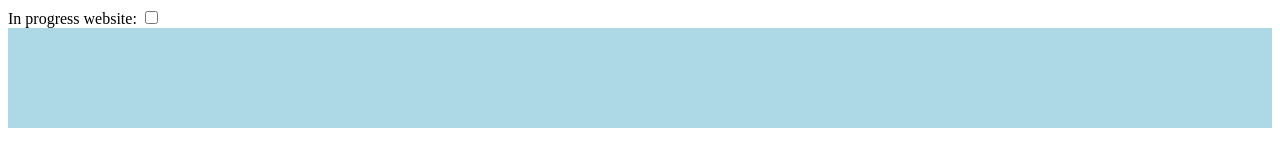
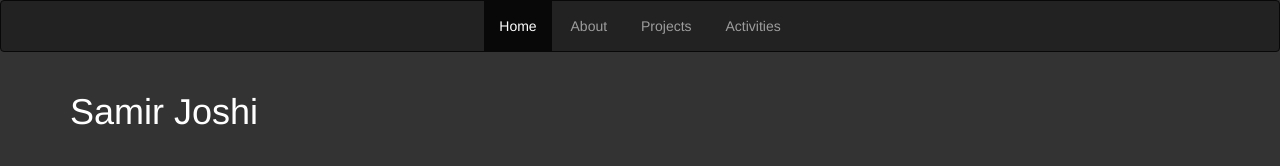
Before and after one commit to SamirJoshiGit/SamirJoshiGit.github.io, a plain HTML site: page index.html in a window 1280 px wide. Drawn offline with nearby package versions, Linux system fonts and the light colour scheme; some packages are replaced by stand-ins of ours.

Commit message:
Temp landing page

```diff
--- a/index.html
+++ b/index.html
@@ -1,33 +1,51 @@
 <!DOCTYPE html>
-<html>
+<html lang="en">
+<head>
+  <title>Samir Joshi</title>
+  <meta charset="utf-8">
+  <meta name="viewport" content="width=device-width, initial-scale=1">
+  <link rel="stylesheet" href="https://maxcdn.bootstrapcdn.com/bootstrap/3.4.1/css/bootstrap.min.css">
+  <script src="https://ajax.googleapis.com/ajax/libs/jquery/3.5.1/jquery.min.js"></script>
+  <script src="https://maxcdn.bootstrapcdn.com/bootstrap/3.4.1/js/bootstrap.min.js"></script>
+</head>
+<body>
 <style>
-@keyframes myChange {
-  from {
-      height: 100px;
-  } to {
-      height: 0;
-  }
+.navbar-nav {
+    float:none;
+    margin:0 auto;
+    display: block;
+    text-align: center;
 }
 
-div {
-  height: 100px;
-  background-color: lightblue;
+.navbar-nav > li {
+    display: inline-block;
+    float:none;
+}
+/* GLOBAL STYLES */
+body {
+  background: #333;
 }
 
-div.ng-hide {
-  animation: 0.5s myChange;
+h1{
+    color: white;
 }
+
+
 </style>
-<script src="https://ajax.googleapis.com/ajax/libs/angularjs/1.6.9/angular.min.js"></script>
-<script src="https://ajax.googleapis.com/ajax/libs/angularjs/1.6.9/angular-animate.js"></script>
+<nav class="navbar navbar-inverse">
+  <div class="container-fluid">
+    <ul class="nav navbar-nav">
+      <li class="active"><a href="#">Home</a></li>
+      <li><a href="#">About</a></li>
+      <li><a href="#">Projects</a></li>
+      <li><a href="#">Activities</a></li>
+    </ul>
+  </div>
+</nav>
 
-<body ng-app="ngAnimate">
-
-In progress website: <input type="checkbox" ng-model="myCheck">
-
-<div ng-hide="myCheck">
+<div class="container">
+    <h1>Samir Joshi</h1>
 </div>
-
 
 </body>
 </html>
```
